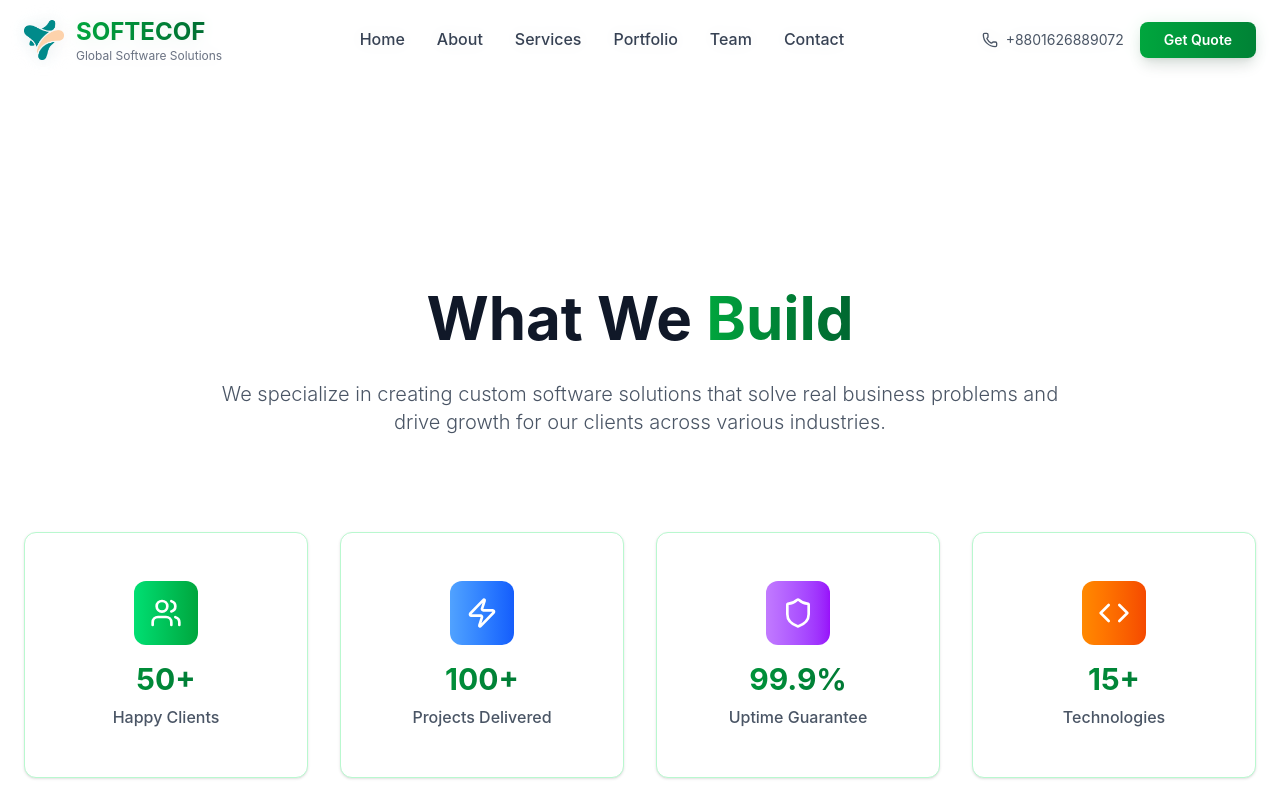
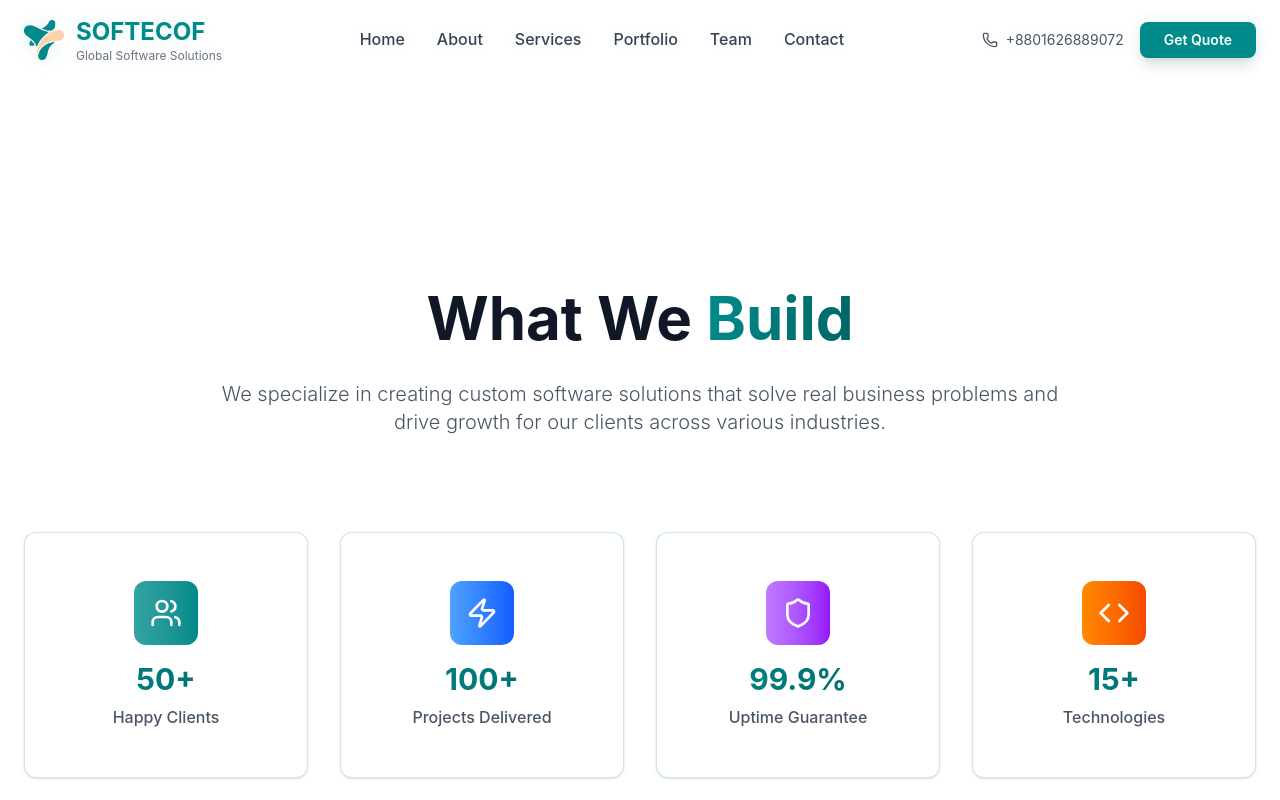
Before and after one commit to KamrulHasaanAnanda/softecof-porfolio, a Next.js app: page /services in a window 1280 px wide. Shown: the top 800 px of the page. Built offline with nearby package versions, Linux system fonts and the light colour scheme.

Commit message:
style: update global color scheme to teal, replacing green hues with a new palette across all components for enhanced visual consistency and alignment with Softecof branding

```diff
--- a/src/app/globals.css
+++ b/src/app/globals.css
@@ -16,7 +16,8 @@
     --popover: 0 0% 100%;
     --popover-foreground: 222.2 84% 4.9%;
 
-    --primary: 238 100% 67%;
+    /* Brand primary based on #008A8A */
+    --primary: 180 100% 27%;
     --primary-foreground: 0 0% 100%;
 
     --secondary: 210 40% 96.1%;
@@ -25,7 +26,7 @@
     --muted: 210 40% 96.1%;
     --muted-foreground: 215.4 16.3% 46.9%;
 
-    --accent: 238 100% 67%;
+    --accent: 180 100% 27%;
     --accent-foreground: 0 0% 100%;
 
     --destructive: 0 84.2% 60.2%;
@@ -33,33 +34,33 @@
 
     --border: 214.3 31.8% 91.4%;
     --input: 214.3 31.8% 91.4%;
-    --ring: 238 100% 67%;
+    --ring: 180 100% 27%;
 
     --radius: 0.5rem;
 
     --sidebar-background: 0 0% 98%;
     --sidebar-foreground: 240 5.3% 26.1%;
-    --sidebar-primary: 238 100% 67%;
+    --sidebar-primary: 180 100% 27%;
     --sidebar-primary-foreground: 0 0% 100%;
     --sidebar-accent: 240 4.8% 95.9%;
     --sidebar-accent-foreground: 240 5.9% 10%;
     --sidebar-border: 220 13% 91%;
-    --sidebar-ring: 238 100% 67%;
+    --sidebar-ring: 180 100% 27%;
 
-    /* Softecof Brand Colors */
-    --softecof-indigo: 238 100% 67%;
-    --softecof-indigo-light: 238 100% 77%;
-    --softecof-indigo-dark: 238 100% 57%;
-    --softecof-indigo-50: 238 100% 97%;
-    --softecof-indigo-100: 238 100% 87%;
-    --softecof-indigo-200: 238 100% 77%;
-    --softecof-indigo-300: 238 100% 67%;
-    --softecof-indigo-400: 238 100% 57%;
-    --softecof-indigo-500: 238 100% 47%;
-    --softecof-indigo-600: 238 100% 37%;
-    --softecof-indigo-700: 238 100% 27%;
-    --softecof-indigo-800: 238 100% 17%;
-    --softecof-indigo-900: 238 100% 7%;
+    /* Softecof Brand Colors (teal scale around #008A8A) */
+    --softecof-indigo: 180 100% 27%;
+    --softecof-indigo-light: 180 100% 35%;
+    --softecof-indigo-dark: 180 100% 22%;
+    --softecof-indigo-50: 180 40% 96%;
+    --softecof-indigo-100: 180 45% 90%;
+    --softecof-indigo-200: 180 50% 82%;
+    --softecof-indigo-300: 180 55% 70%;
+    --softecof-indigo-400: 180 70% 50%;
+    --softecof-indigo-500: 180 90% 35%;
+    --softecof-indigo-600: 180 100% 27%;
+    --softecof-indigo-700: 180 100% 22%;
+    --softecof-indigo-800: 180 100% 16%;
+    --softecof-indigo-900: 180 100% 12%;
   }
 
   .dark {
@@ -72,7 +73,7 @@
     --popover: 222.2 84% 4.9%;
     --popover-foreground: 210 40% 98%;
 
-    --primary: 238 100% 77%;
+    --primary: 180 100% 35%;
     --primary-foreground: 0 0% 100%;
 
     --secondary: 217.2 32.6% 17.5%;
@@ -81,7 +82,7 @@
     --muted: 217.2 32.6% 17.5%;
     --muted-foreground: 215 20.2% 65.1%;
 
-    --accent: 238 100% 77%;
+    --accent: 180 100% 35%;
     --accent-foreground: 0 0% 100%;
 
     --destructive: 0 62.8% 30.6%;
@@ -89,30 +90,30 @@
 
     --border: 217.2 32.6% 17.5%;
     --input: 217.2 32.6% 17.5%;
-    --ring: 238 100% 77%;
+    --ring: 180 100% 35%;
     --sidebar-background: 240 5.9% 10%;
     --sidebar-foreground: 240 4.8% 95.9%;
-    --sidebar-primary: 238 100% 77%;
+    --sidebar-primary: 180 100% 35%;
     --sidebar-primary-foreground: 0 0% 100%;
     --sidebar-accent: 240 3.7% 15.9%;
     --sidebar-accent-foreground: 240 4.8% 95.9%;
     --sidebar-border: 240 3.7% 15.9%;
-    --sidebar-ring: 238 100% 77%;
+    --sidebar-ring: 180 100% 35%;
 
-    /* Softecof Brand Colors for Dark Mode */
-    --softecof-indigo: 238 100% 77%;
-    --softecof-indigo-light: 238 100% 87%;
-    --softecof-indigo-dark: 238 100% 67%;
-    --softecof-indigo-50: 238 100% 7%;
-    --softecof-indigo-100: 238 100% 17%;
-    --softecof-indigo-200: 238 100% 27%;
-    --softecof-indigo-300: 238 100% 37%;
-    --softecof-indigo-400: 238 100% 47%;
-    --softecof-indigo-500: 238 100% 57%;
-    --softecof-indigo-600: 238 100% 67%;
-    --softecof-indigo-700: 238 100% 77%;
-    --softecof-indigo-800: 238 100% 87%;
-    --softecof-indigo-900: 238 100% 97%;
+    /* Softecof Brand Colors for Dark Mode (teal scale) */
+    --softecof-indigo: 180 100% 35%;
+    --softecof-indigo-light: 180 100% 45%;
+    --softecof-indigo-dark: 180 100% 27%;
+    --softecof-indigo-50: 180 25% 14%;
+    --softecof-indigo-100: 180 30% 18%;
+    --softecof-indigo-200: 180 35% 22%;
+    --softecof-indigo-300: 180 40% 26%;
+    --softecof-indigo-400: 180 60% 32%;
+    --softecof-indigo-500: 180 80% 40%;
+    --softecof-indigo-600: 180 90% 50%;
+    --softecof-indigo-700: 180 80% 65%;
+    --softecof-indigo-800: 180 70% 78%;
+    --softecof-indigo-900: 180 60% 88%;
   }
 }
 
--- a/src/components/Header.tsx
+++ b/src/components/Header.tsx
@@ -70,7 +70,7 @@ const Header = () => {
                             />
                         </div>
                         <div className="flex flex-col">
-                            <span className="text-xl md:text-2xl font-bold bg-clip-text text-transparent bg-gradient-to-r from-green-600 to-green-800">
+                            <span className="text-xl md:text-2xl font-bold text-[#008A8A]">
                                 SOFTECOF
                             </span>
                             <span className="text-xs text-gray-500 hidden sm:block">
@@ -105,7 +105,7 @@ const Header = () => {
                         </div>
                         <Button
                             onClick={() => handleNavigation("/#contact")}
-                            className="bg-gradient-to-r from-green-600 to-green-700 hover:from-green-700 hover:to-green-800 text-white px-6 py-2 rounded-lg font-semibold transition-all duration-300 shadow-lg hover:shadow-green-500/25"
+                            className="bg-[#008A8A] hover:bg-[#006666] text-white px-6 py-2 rounded-lg font-semibold transition-all duration-300 shadow-lg hover:shadow-[#008A8A]/30"
                         >
                             Get Quote
                         </Button>
@@ -161,7 +161,7 @@ const Header = () => {
                                     </div>
                                     <Button
                                         onClick={() => handleNavigation("/#contact")}
-                                        className="w-full bg-gradient-to-r from-green-600 to-green-700 hover:from-green-700 hover:to-green-800 text-white py-3 rounded-lg font-semibold transition-all duration-300"
+                                        className="w-full bg-[#008A8A] hover:bg-[#006666] text-white py-3 rounded-lg font-semibold transition-all duration-300"
                                     >
                                         Get Quote
                                     </Button>
--- a/src/components/Services.tsx
+++ b/src/components/Services.tsx
@@ -18,7 +18,7 @@ const Services = () => {
             title: "App Development",
             description: "Native and cross-platform mobile applications that provide seamless user experiences across iOS and Android platforms.",
             features: ["iOS Development", "Android Development", "Cross-platform Apps", "App Store Optimization", "Push Notifications", "Offline Functionality"],
-            color: "from-green-500 to-green-600",
+            color: "from-[#008A8A] to-[#006666]",
             category: "Mobile Development"
         },
         {
@@ -72,7 +72,7 @@ const Services = () => {
     ];
 
     const stats = [
-        { icon: Users, label: "Happy Clients", value: "50+", color: "from-green-400 to-green-600" },
+        { icon: Users, label: "Happy Clients", value: "50+", color: "from-[#33A3A3] to-[#008A8A]" },
         { icon: Zap, label: "Projects Delivered", value: "100+", color: "from-blue-400 to-blue-600" },
         { icon: Shield, label: "Uptime Guarantee", value: "99.9%", color: "from-purple-400 to-purple-600" },
         { icon: Code, label: "Technologies", value: "15+", color: "from-orange-400 to-orange-600" },
@@ -117,7 +117,7 @@ const Services = () => {
                     variants={itemVariants}
                 >
                     <h2 className="text-3xl sm:text-4xl md:text-5xl lg:text-6xl font-bold mb-6 sm:mb-8 text-gray-900">
-                        What We <span className="bg-clip-text text-transparent bg-gradient-to-r from-green-600 via-green-700 to-green-800">Build</span>
+                        What We <span className="bg-clip-text text-transparent bg-gradient-to-r from-[#008A8A] via-[#007777] to-[#006666]">Build</span>
                     </h2>
                     <p className="text-base sm:text-lg md:text-xl text-gray-600 max-w-4xl mx-auto font-light px-4">
                         We specialize in creating custom software solutions that solve real business problems
@@ -137,12 +137,12 @@ const Services = () => {
                             whileHover={{ scale: 1.05 }}
                             transition={{ duration: 0.2 }}
                         >
-                            <Card className="bg-white border border-green-200 rounded-xl overflow-hidden group hover:border-green-300 transition-all duration-300 shadow-sm hover:shadow-md">
+                            <Card className="bg-white border border-[#008A8A]/20 rounded-xl overflow-hidden group hover:border-[#008A8A]/40 transition-all duration-300 shadow-sm hover:shadow-md">
                                 <CardContent className="p-3 sm:p-4 md:p-6 text-center">
                                     <div className={`w-10 h-10 sm:w-12 sm:h-12 md:w-16 md:h-16 rounded-xl bg-gradient-to-r ${stat.color} flex items-center justify-center mb-3 sm:mb-4 mx-auto transform group-hover:scale-110 transition-transform duration-300`}>
                                         <stat.icon className="h-5 w-5 sm:h-6 sm:w-6 md:h-8 md:w-8 text-white" />
                                     </div>
-                                    <h3 className="text-xl sm:text-2xl md:text-3xl font-bold mb-1 sm:mb-2 bg-gradient-to-r from-green-600 to-green-800 bg-clip-text text-transparent">{stat.value}</h3>
+                                    <h3 className="text-xl sm:text-2xl md:text-3xl font-bold mb-1 sm:mb-2 bg-clip-text text-transparent bg-gradient-to-r from-[#008A8A] to-[#006666]">{stat.value}</h3>
                                     <p className="text-xs sm:text-sm md:text-base text-gray-600 font-medium">{stat.label}</p>
                                 </CardContent>
                             </Card>
@@ -162,13 +162,13 @@ const Services = () => {
                             whileHover={{ scale: 1.02, y: -5 }}
                             transition={{ duration: 0.2 }}
                         >
-                            <Card className="bg-white border border-green-200 rounded-xl overflow-hidden group hover:border-green-300 transition-all duration-300 h-full shadow-sm hover:shadow-md">
+                            <Card className="bg-white border border-[#008A8A]/20 rounded-xl overflow-hidden group hover:border-[#008A8A]/40 transition-all duration-300 h-full shadow-sm hover:shadow-md">
                                 <CardContent className="p-4 sm:p-6 md:p-8">
                                     <div className="flex items-center justify-between mb-3 sm:mb-4">
                                         <div className={`w-12 h-12 sm:w-14 sm:h-14 md:w-16 md:h-16 rounded-xl bg-gradient-to-r ${service.color} flex items-center justify-center transform group-hover:scale-110 transition-transform duration-300`}>
                                             <service.icon className="h-6 w-6 sm:h-7 sm:w-7 md:h-8 md:w-8 text-white" />
                                         </div>
-                                        <span className="text-xs font-medium text-gray-600 bg-green-50 px-2 sm:px-3 py-1 rounded-full border border-green-200">
+                                        <span className="text-xs font-medium text-gray-600 bg-[#F0FBFB] px-2 sm:px-3 py-1 rounded-full border border-[#008A8A]/20">
                                             {service.category}
                                         </span>
                                     </div>
@@ -177,7 +177,7 @@ const Services = () => {
                                     <div className="space-y-1 sm:space-y-2">
                                         {service.features.map((feature, featureIndex) => (
                                             <div key={featureIndex} className="flex items-center">
-                                                <div className="w-1.5 h-1.5 sm:w-2 sm:h-2 bg-gradient-to-r from-green-500 to-green-600 rounded-full mr-2 sm:mr-3"></div>
+                                                <div className="w-1.5 h-1.5 sm:w-2 sm:h-2 bg-[#008A8A] rounded-full mr-2 sm:mr-3"></div>
                                                 <span className="text-xs sm:text-sm text-gray-600">{feature}</span>
                                             </div>
                                         ))}
```
Also changed, not shown: src/components/About.tsx (+10 -10 lines), src/components/ContactUs.tsx (+18 -18 lines), src/components/Footer.tsx (+13 -46 lines), src/components/Hero.tsx (+21 -79 lines), src/components/Portfolio.tsx (+8 -15 lines), src/components/Team.tsx (+15 -15 lines).
